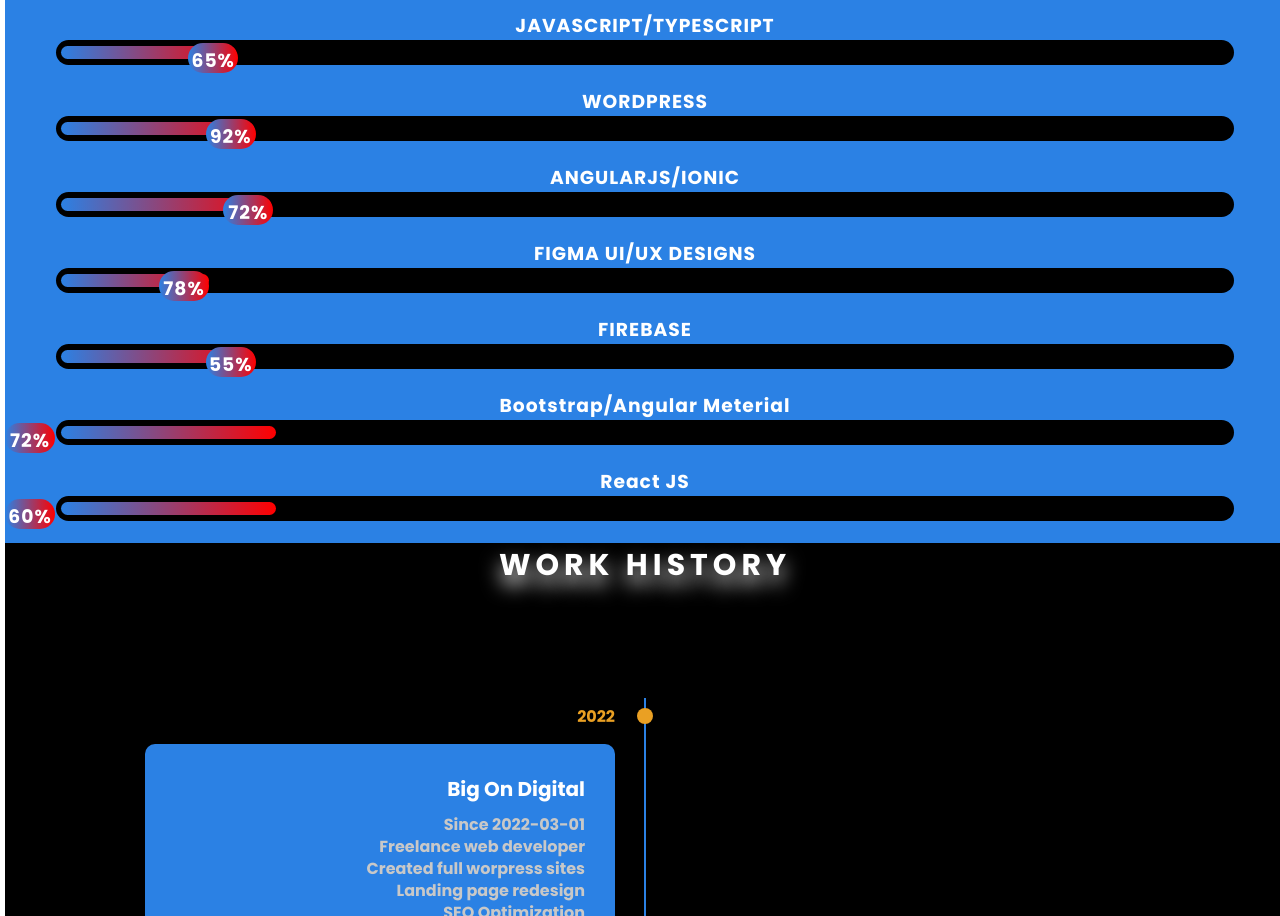
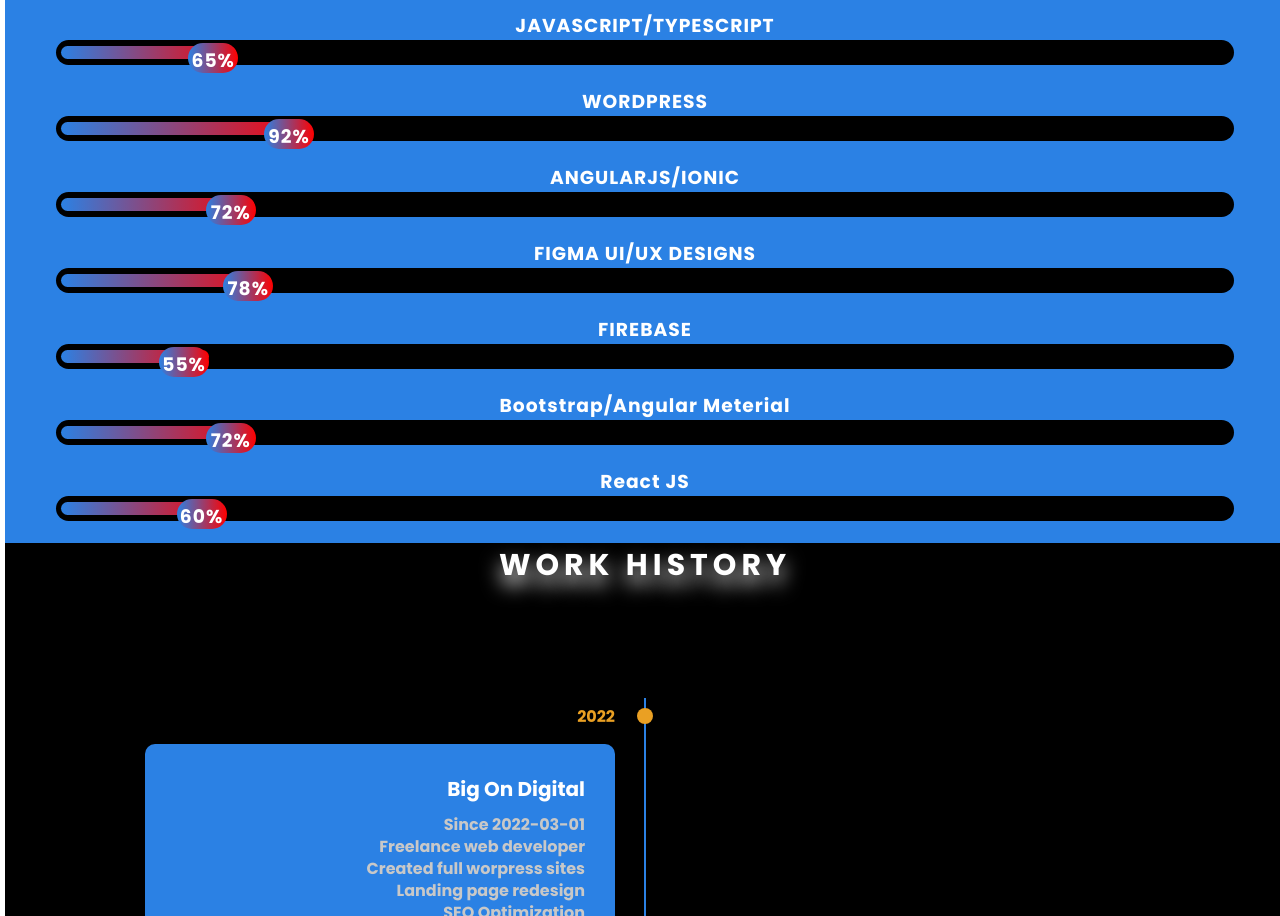
Before and after one commit to lethabolekoloane/LethaboLekoloane, a plain HTML site: page index.html in a window 1280 px wide. Shown: the part 1786-2702 px from the top of the page. Drawn offline with Linux system fonts and the light colour scheme.

Commit message:
Add files via upload

```diff
--- a/styles.css
+++ b/styles.css
@@ -683,21 +683,27 @@
 .bar:nth-child(3) span:before {
     width: 65%;
 }
+.bar:nth-child(4) span:before {
+    width: 92%;
+}
 
-.bar:nth-child(4) span:before {
+.bar:nth-child(5) span:before {
     width: 72%;
 }
 
-.bar:nth-child(5) span:before {
+.bar:nth-child(6) span:before {
     width: 78%;
 }
 
-.bar:nth-child(6) span:before {
+.bar:nth-child(7) span:before {
     width: 55%;
 }
 
-.bar:nth-child(7) span:before {
+.bar:nth-child(8) span:before {
     width: 72%;
+}
+.bar:nth-child(9) span:before {
+    width: 60%;
 }
 
 abbr {
@@ -731,21 +737,27 @@
 .bar:nth-child(3) abbr {
     left: 62.8%;
 }
+.bar:nth-child(4) abbr {
+    left: 88.8%;
+}
 
-.bar:nth-child(4) abbr {
+.bar:nth-child(5) abbr {
     left: 68.8%;
 }
 
-.bar:nth-child(5) abbr {
+.bar:nth-child(6) abbr {
     left: 74.8%;
 }
 
-.bar:nth-child(6) abbr {
+.bar:nth-child(7) abbr {
     left: 52.8%;
 }
 
-.bar:nth-child(7) abbr {
+.bar:nth-child(8) abbr {
     left: 68.8%;
+}
+.bar:nth-child(9) abbr {
+    left: 58.8%;
 }
 
 
```
